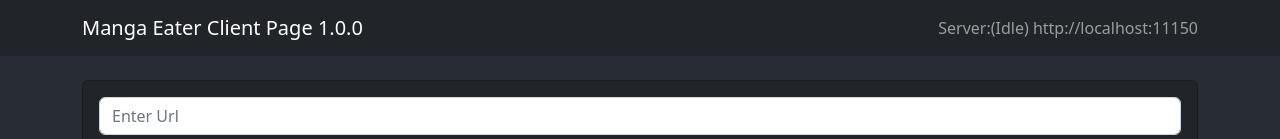
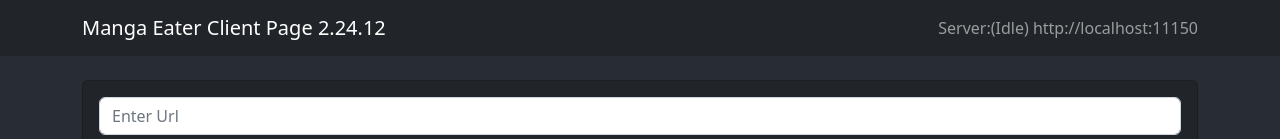
Before and after one commit to BuntinJP/manga-eater-client-page, a React (Create React App) app: page / in a window 1280 px wide. Shown: the top 139 px of the page. Built offline with nearby package versions, Linux system fonts and the light colour scheme; no server answers.

Commit message:
version update

```diff
--- a/src/App.tsx
+++ b/src/App.tsx
@@ -15,7 +15,7 @@
     <div className="App">
       <Loading />
       <RemoveWarn />
-      <MainNav version="1.0.0" />
+      <MainNav version="2.24.12" />
       <Container>
         <br />
         <UrlCard />
```
